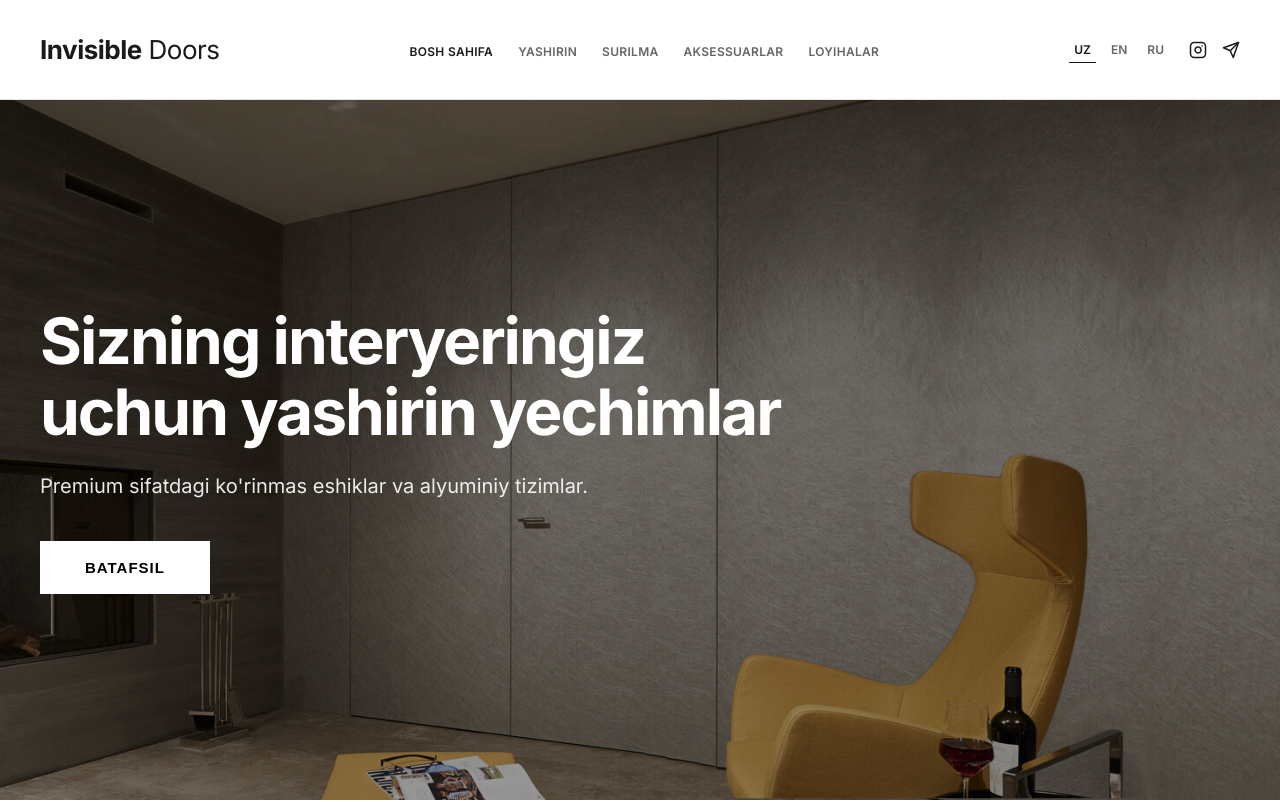
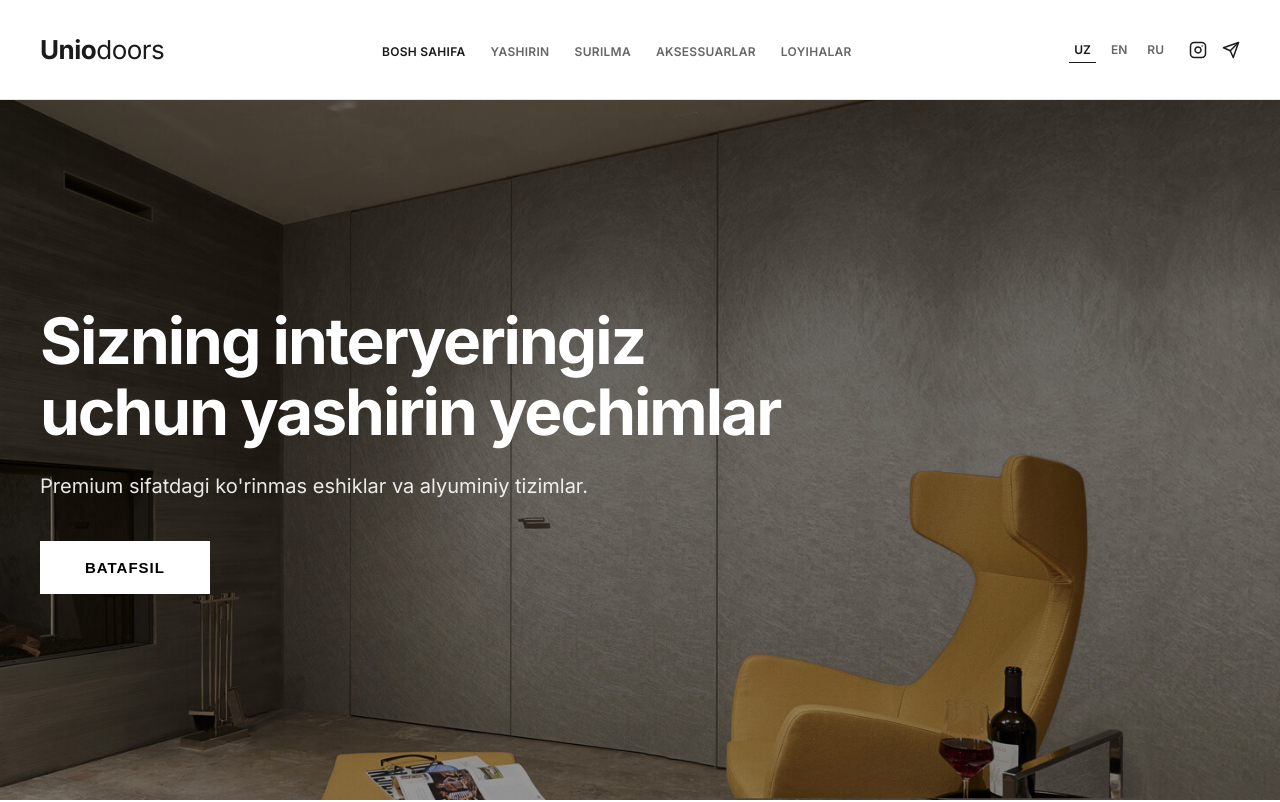
Before and after one commit to azustenov-coder/door, a Next.js app: page / in a window 1280 px wide. Shown: the top 802 px of the page. Built offline with nearby package versions, Linux system fonts and the light colour scheme.

Commit message:
brand: rename website to Uniodoors

```diff
--- a/src/app/layout.js
+++ b/src/app/layout.js
@@ -9,7 +9,7 @@ const inter = Inter({
 });
 
 export const metadata = {
-  title: "Invisible Door Systems",
+  title: "Uniodoors",
   description: "Premium hidden door systems",
 };
 
--- a/src/components/Header.jsx
+++ b/src/components/Header.jsx
@@ -21,7 +21,7 @@ export default function Header() {
   if (!mounted) return (
     <header className="header">
       <div className="header-inner">
-        <div className="logo"><strong>Invisible</strong> Doors</div>
+        <div className="logo"><strong>Unio</strong>doors</div>
       </div>
     </header>
   );
@@ -30,7 +30,7 @@ export default function Header() {
     <header className="header">
       <div className="header-inner">
         <Link href="/" className="logo">
-          <strong>Invisible</strong> Doors
+          <strong>Unio</strong>doors
         </Link>
 
         <nav className="top-nav">
```
